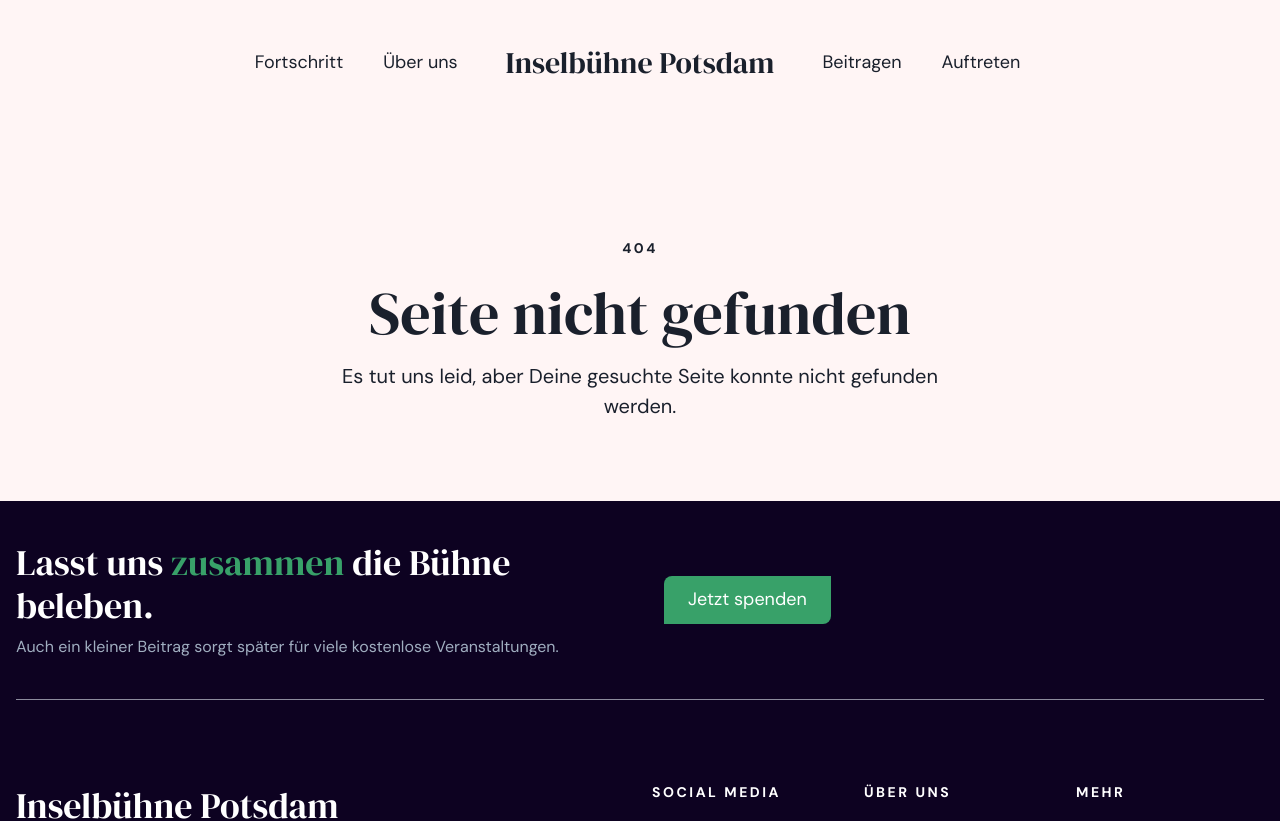
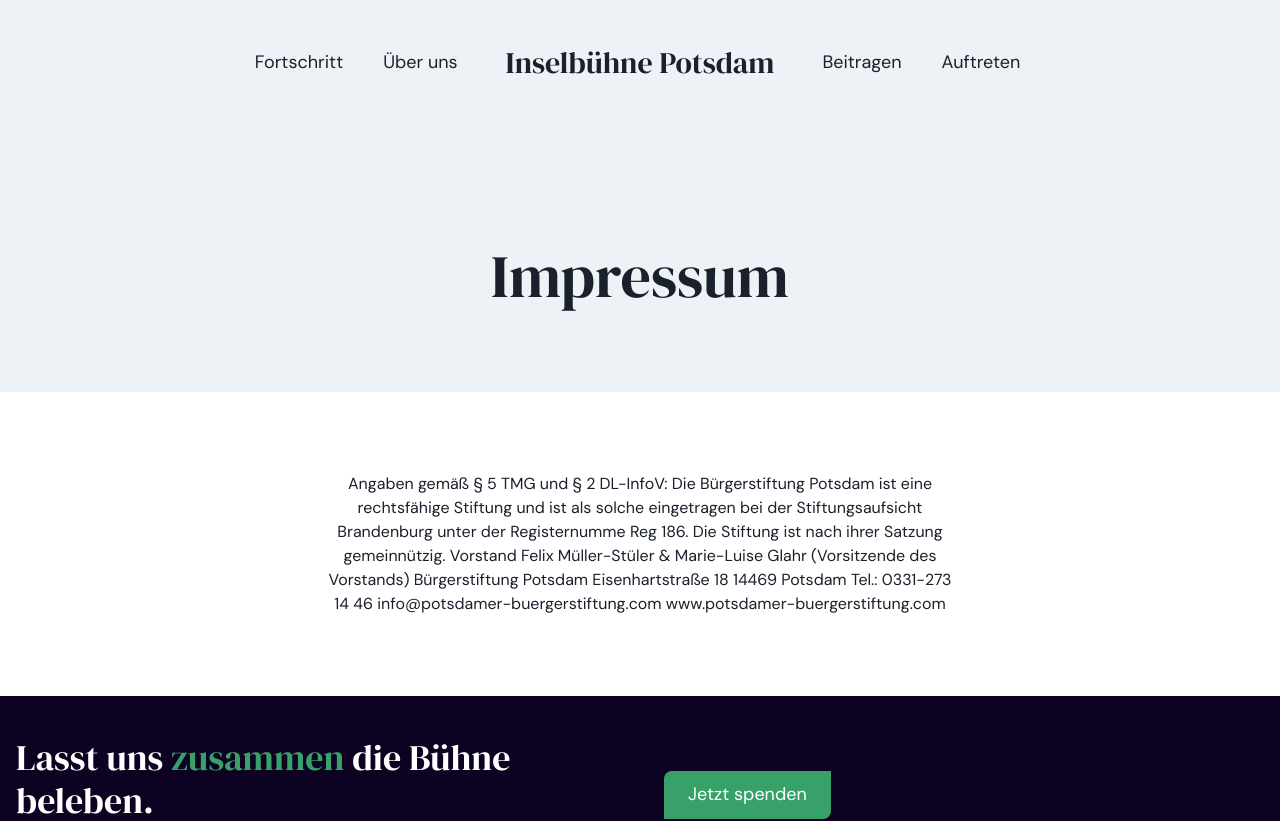
Before and after one commit to potsdamer-buergerstiftung/inselbuehne, a Next.js app: page /impressum in a window 1280 px wide. Before the commit this address had no page. Shown: the top 821 px of the page. Built offline with nearby package versions, Linux system fonts and the light colour scheme.

Commit message:
add pages

```diff
--- /dev/null
+++ b/pages/impressum.tsx
@@ -0,0 +1,25 @@
+import Layout from "../components/Layout";
+import Title from "../components/Title";
+import { Box, Container, Text } from "@chakra-ui/react";
+
+export default function Impress() {
+  return (
+    <Layout title="Impressum" fluid>
+      <Title title="Impressum" color="gray.100"></Title>
+      <Box as="section" py="20">
+        <Container centerContent textAlign="center">
+          <Text>
+            Angaben gemäß § 5 TMG und § 2 DL-InfoV: Die Bürgerstiftung Potsdam
+            ist eine rechtsfähige Stiftung und ist als solche eingetragen bei
+            der Stiftungsaufsicht Brandenburg unter der Registernumme Reg 186.
+            Die Stiftung ist nach ihrer Satzung gemeinnützig. Vorstand Felix
+            Müller-Stüler & Marie-Luise Glahr (Vorsitzende des Vorstands)
+            Bürgerstiftung Potsdam Eisenhartstraße 18 14469 Potsdam Tel.:
+            0331-273 14 46 info@potsdamer-buergerstiftung.com
+            www.potsdamer-buergerstiftung.com
+          </Text>
+        </Container>
+      </Box>
+    </Layout>
+  );
+}
```
Also changed, not shown: pages/auftreten.tsx (added, +14 -0 lines).
